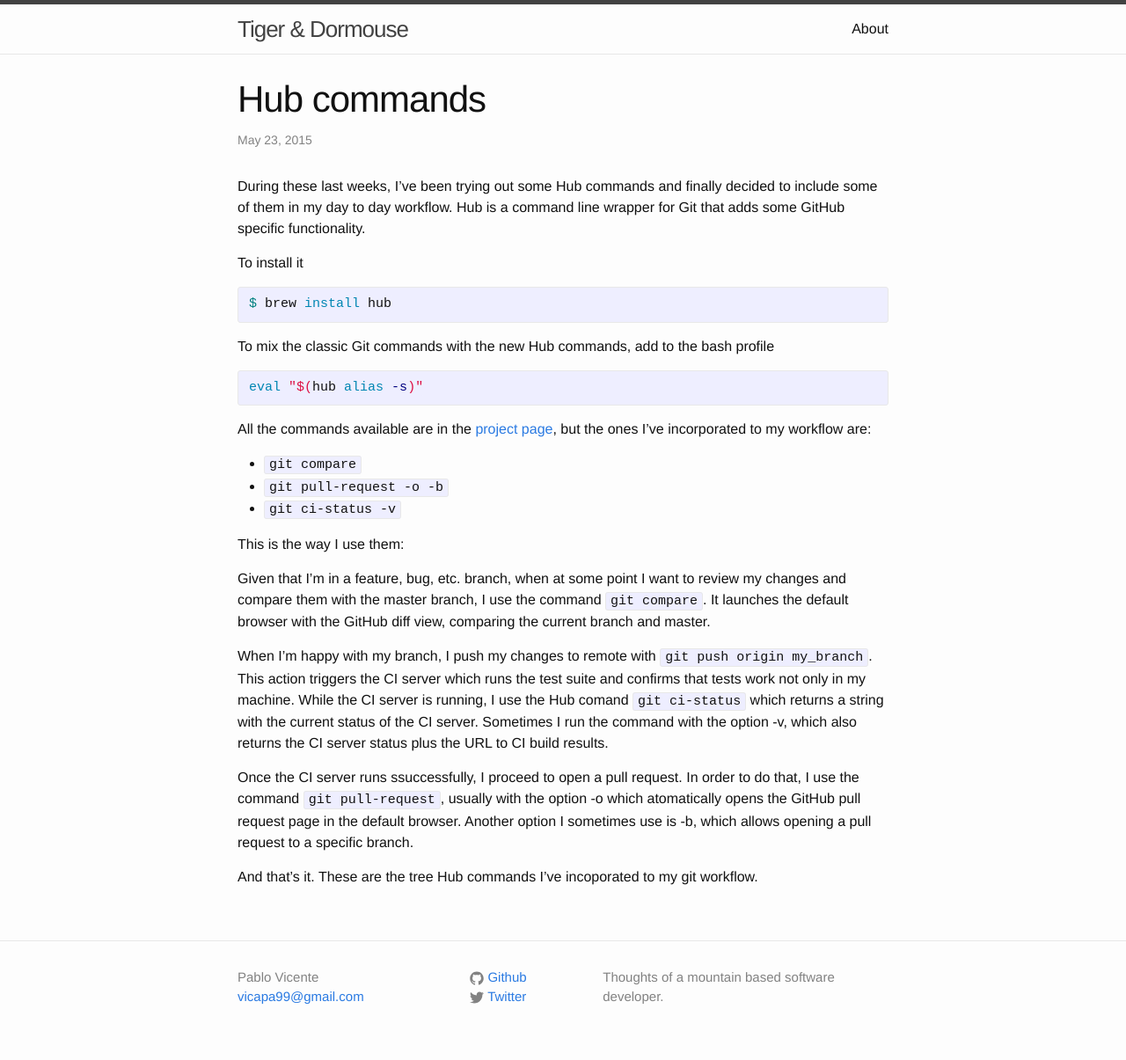
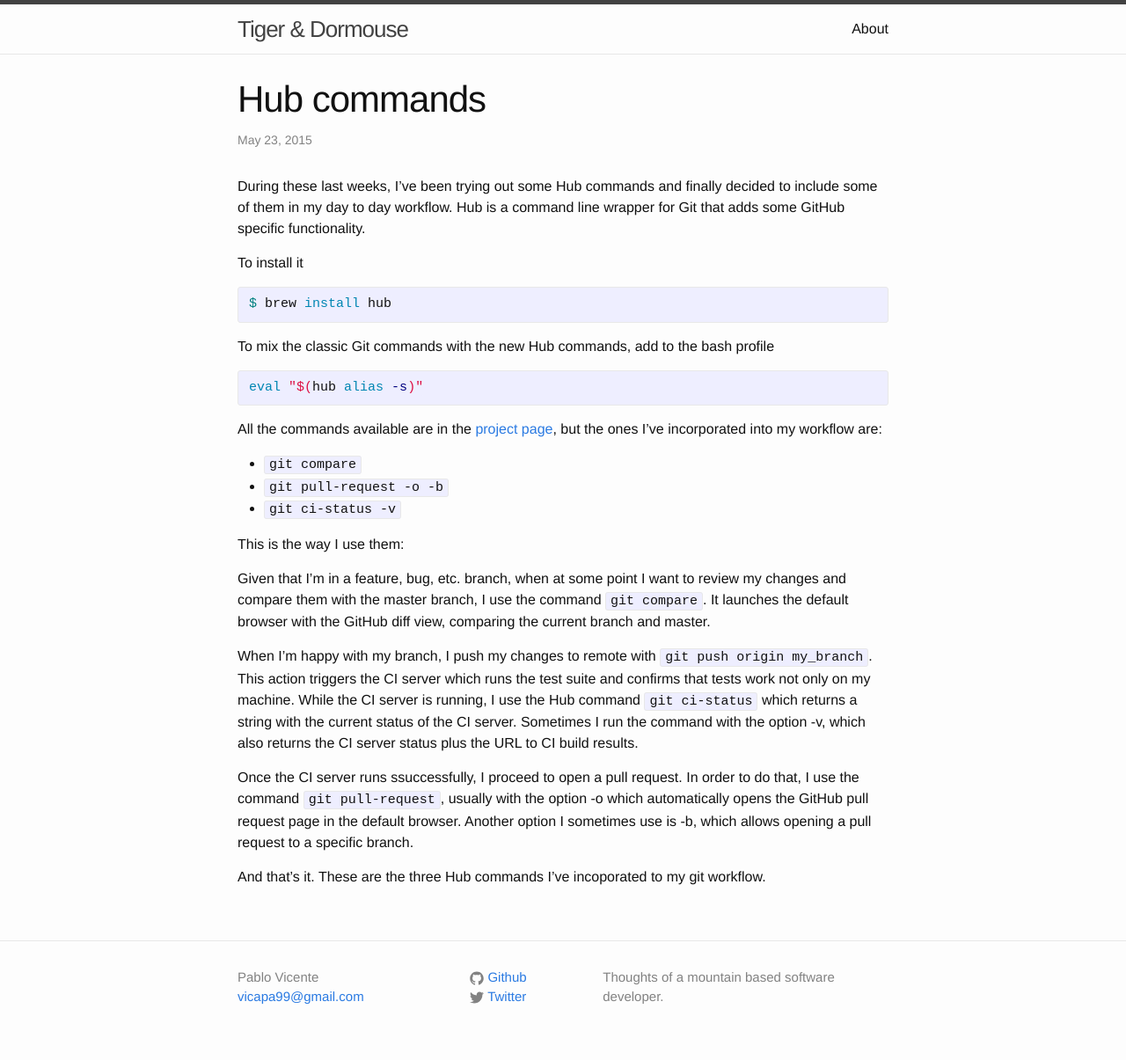
Before and after one commit to pvcarrera/pvcarrera.github.io, a Jekyll site: the page built from _posts/2015-05-23-hub-commands.markdown, in a window 1280 px wide. Shown: the whole page at 88% size. Built offline with Jekyll 4.4.1, drawn with Linux system fonts in a browser that asks for light colours.

Commit message:
Correct spelling and grammar in Hub commands post
Just spotted a few small mistakes so I thought I'd offer a fix!

Keep up the blogging Pablo!

```diff
--- a/_posts/2015-05-23-hub-commands.markdown
+++ b/_posts/2015-05-23-hub-commands.markdown
@@ -17,7 +17,7 @@ eval "$(hub alias -s)"
 {% endhighlight %}
 
 
-All the commands available are in the [project page](https://github.com/github/hub), but the ones I’ve incorporated to my workflow are:
+All the commands available are in the [project page](https://github.com/github/hub), but the ones I’ve incorporated into my workflow are:
 
 - `git compare`
 - `git pull-request -o -b`
@@ -29,9 +29,9 @@ This is the way I use them:
 
 Given that I’m in a feature, bug, etc. branch, when at some point I want to review my changes and compare them with the master branch, I use the command `git compare`. It launches the default browser with the GitHub diff view, comparing the current branch and master.
 
-When I’m happy with my branch, I push my changes to remote with `git push origin my_branch`. This action triggers the CI server which runs the test suite and confirms that tests work not only in my machine. While the CI server is running, I use the Hub comand `git ci-status` which returns a string with the current status of the CI server. Sometimes I run the command with the option -v, which also returns the CI server status plus the URL to CI build results.
+When I’m happy with my branch, I push my changes to remote with `git push origin my_branch`. This action triggers the CI server which runs the test suite and confirms that tests work not only on my machine. While the CI server is running, I use the Hub command `git ci-status` which returns a string with the current status of the CI server. Sometimes I run the command with the option -v, which also returns the CI server status plus the URL to CI build results.
 
-Once the CI server runs ssuccessfully, I proceed to open a pull request. In order to do that, I use the command `git pull-request`, usually with the option -o which atomatically opens the GitHub pull request page in the default browser. Another option I sometimes use is -b, which allows opening a pull request to a specific branch.
+Once the CI server runs ssuccessfully, I proceed to open a pull request. In order to do that, I use the command `git pull-request`, usually with the option -o which automatically opens the GitHub pull request page in the default browser. Another option I sometimes use is -b, which allows opening a pull request to a specific branch.
 
 
-And that’s it. These are the tree Hub commands I’ve incoporated to my git workflow.
+And that’s it. These are the three Hub commands I’ve incoporated to my git workflow.
```
